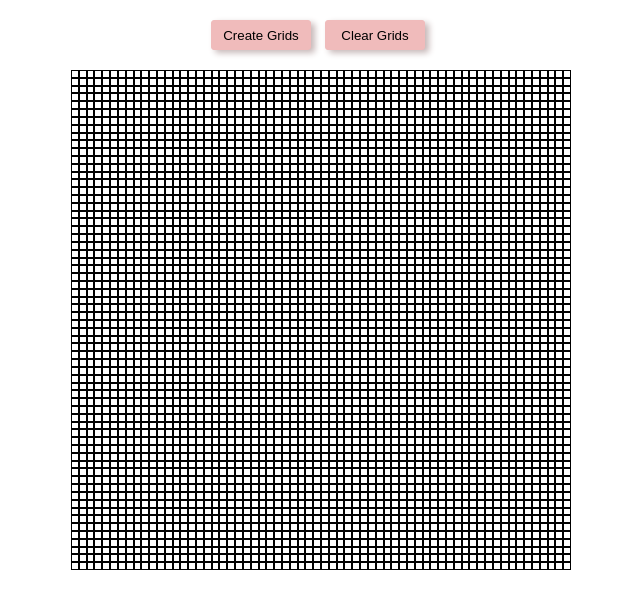
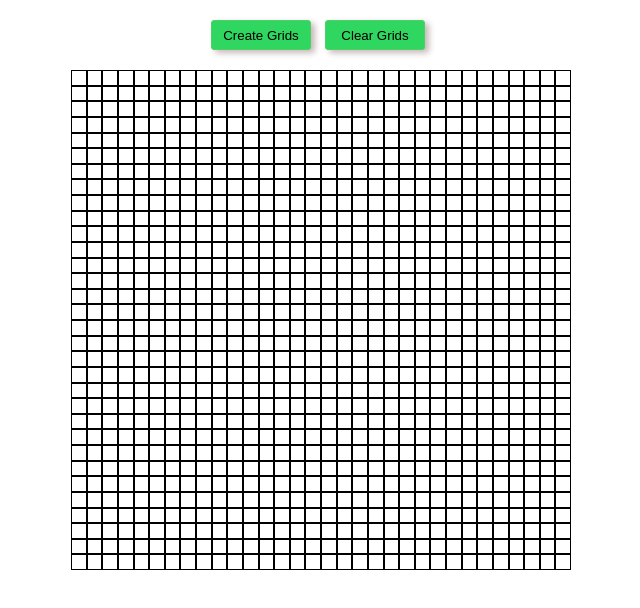
Before and after one commit to kulonik/Etch-a-Sketch, a plain HTML site: page index.html in a window 1280 px wide. Both pictures are taken after a click on the button "Clear Grids". Shown: the whole page, without its empty margins (319-959 px from the left). Drawn offline with Linux system fonts and the light colour scheme.

Commit message:
Change color to buttons

```diff
--- a/index.html
+++ b/index.html
@@ -11,8 +11,8 @@
 <body>
   <div id="frame-game">
     <div class="buttons">
-      <button class="btn">Create Grids</button>
-      <button class="btn">Clear Grids</button>
+      <button class="btn" id="grids-number">Create Grids</button>
+      <button class="btn" id="new-grids">Clear Grids</button>
     </div>
     <div id="container">
 
--- a/script.js
+++ b/script.js
@@ -5,7 +5,7 @@ const gridsNumber = document.getElementById('grids-number');
 function makeGrid(num) {
   container.style.gridTemplateColumns = `repeat(${num}, minmax(0px, 1fr))`;
 }
-makeGrid(64);
+makeGrid(32);
 
 function createDivs(num) {
   for (let i = 1; i <= num * num; i++) {
@@ -16,11 +16,11 @@ function createDivs(num) {
 div.addEventListener('mouseover', ()=> div.style.background = '#000');
   }
 }
-createDivs(64);
+createDivs(32);
 
 function resetDivs() {
   container.innerHTML = '';
-  createDivs(64);
+  createDivs(32);
   }
 
 newGrids.addEventListener('click', () => resetDivs());
--- a/style.css
+++ b/style.css
@@ -13,11 +13,12 @@ body {
 .btn {
   width: 100px;
   height: 30px;
-  background-color: #f0bbbb;
-  border: #f0bbbb solid 1px;
+  background-color: #2fd65f;
+  border: #4fcf68 solid 1px;
   border-radius: 3px;
   margin: 0 5px;
   box-shadow: #c7b8b8 4px 3px 6px 0px;
+  text-transform: capitalize;
 }
 
 .btn:hover {
```
